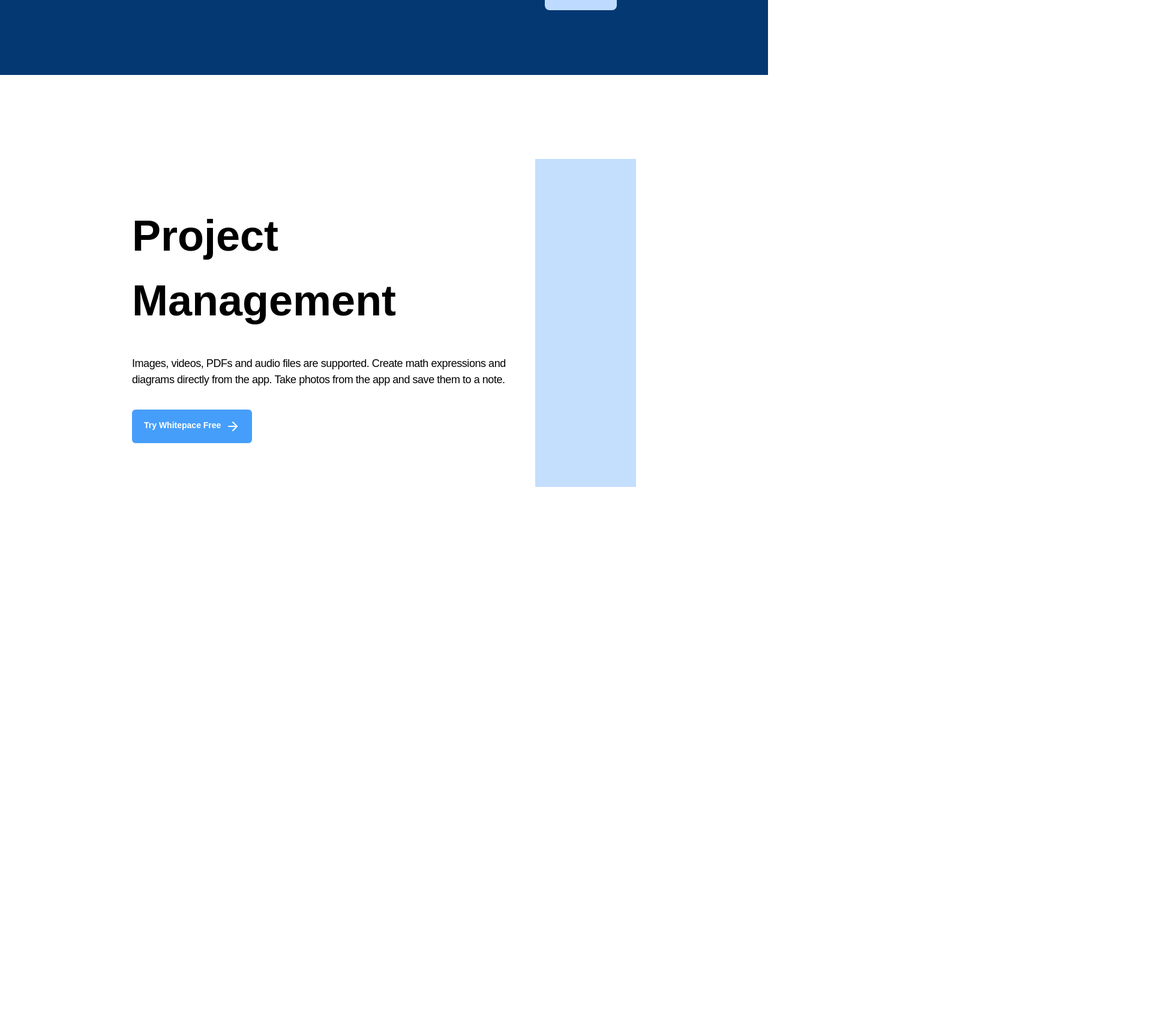
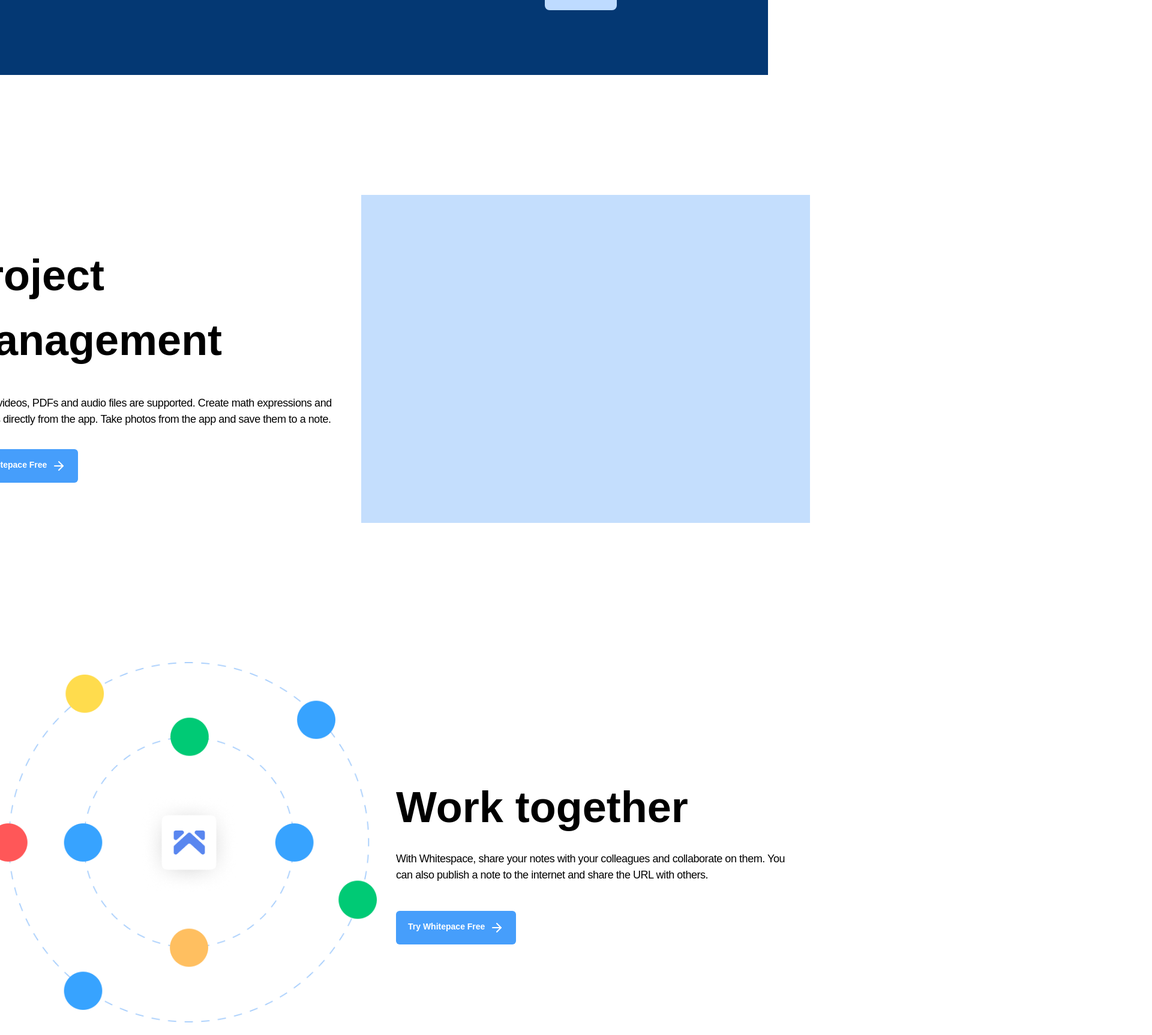
Before and after one commit to joshuaolatunji/Whitespace, a React (Vite) app: page / in a window 1280 px wide. Shown: the part 800-2526 px from the top of the page at 60% size, 1920 px wide, since content can reach past the window. Built offline with nearby package versions, Linux system fonts and the light colour scheme.

Commit message:
New Commit

```diff
--- a/src/App.tsx
+++ b/src/App.tsx
@@ -26,7 +26,7 @@
       <Hero />
       {/* <ProjectManagement /> */}
       <WorkManagement />
-      <WorkTogether />
+      {/* <WorkTogether /> */}
       <ExtensionBanner />
       <Customise />
       <Pricing />
--- a/src/components/ExtensionBanner/ExtensionBanner.tsx
+++ b/src/components/ExtensionBanner/ExtensionBanner.tsx
@@ -1,19 +1,19 @@
 function ExtensionBanner() {
   return (
-    <section className="bg-[#043873] py-20 px-6">
-      <div className="max-w-7xl mx-auto flex items-center justify-between gap-10">
-        <div className="text-white max-w-md">
-          <h2 className="text-3xl font-bold mb-4 ml-25">
+    <section className="bg-nav-bg w-[1921px] h-189.75 p-6">
+      <div className="flex flex-col lg:flex-row md:flex-row items-center justify-center lg:justify-evenly gap-10 px-55 py-35">
+        <div className="text-white  gap-5 max-w-174.25 max-h-73.5 justify-center mb-25">
+          <h1 className="text-[72px] w-174.25 h-21.75 font-bold mb-12">
             Use as Extension
-          </h2>
-          <p className="text-blue-100 mb-6 ml-25">
+          </h1>
+          <p className="text-[18px] w-174.25 h-15 font-light mb-5">
             Use the web clipper extension, available on Chrome and Firefox, to save web pages or take screenshots as notes.
           </p>
-          <button className="bg-blue-500 text-white px-5 py-3 rounded-md font-medium ml-25">
+          <button className="bg-blue-500 text-white px-5 py-3 rounded-md font-medium">
             Let's Go
           </button>
         </div>
-        <div className="bg-blue-200 w-[420px] h-[280px] rounded-md" />
+        <div className="bg-blue-200 w-105 h-70 rounded-md" />
       </div>
     </section>
   );
--- a/src/components/Hero/Hero.tsx
+++ b/src/components/Hero/Hero.tsx
@@ -10,8 +10,7 @@
         <div className="text-white gap-5 max-w-164 max-h-59.5 justify-center mb-25">
 
           <h1 className="text-[64px] w-164 h-38.5 font-bold mb-12">Get More Done with whitepace</h1>
-
-          <p className="text-[18px] w-164 h-15 font-light mb-16">
+          <p className="text-[18px] w-164 h-15 font-light mb-5">
             Project management software that enables your team to collaborate, plan, analyze and manage everyday tasks
           </p>
 
--- a/src/components/WorkManagement/WorkManagement.tsx
+++ b/src/components/WorkManagement/WorkManagement.tsx
@@ -6,42 +6,49 @@
 function WorkManagement() {
     return (
         <section className="bg-white h-[1588px] w-full ">
-            <div className="flex lg:flex-row flex-col items-center justify-center lg:justify-evenly px-55 py-35">
+            <div className="flex flex-col items-center mt-50">
 
-                <div className="text-black ">
+                <div className="flex flex-col lg:flex-row md:flex-row">
+                    <div className="text-black mt-20 ">
                     <h1 className="text-[72px] font-bold w-2xl h-43.5 mb-20">
                         Project Management
                     </h1>
 
-                    <p className="text-[18px] font-light w-2xl h-22.5 tracking-tight ">
+                    <p className="text-[18px] font-light w-2xl h-22.5 tracking-tight">
                         Images, videos, PDFs and audio files are supported. Create math expressions and diagrams directly from the app. Take photos from the app and save them to a note.
                     </p>
 
                     <Button />
 
-                </div>
+                    </div>
 
-                <div className="bg-[#C4DEFD] w-187 h-136.75">
+                    <div className="bg-[#C4DEFD] w-187 h-136.75" />
 
                 </div>
 
-                {/* <div className="text-black ">
 
-                    <div className=" w-177.5 h-165.25">
+                <div className="flex flex-col lg:flex-row md:flex-row mt-50">
+
+                    <div className=" w-177.5 h-165.25 p-8">
                         <img src={image} alt="" />
                     </div>
 
-                    <h1 className="text-[72px] font-bold w-2xl h-43.5 mb-20">
-                        Project Management
+                    <div className="text-black mt-55 ">
+                    <h1 className="text-[72px] font-bold w-167.5 h-21.75 mb-10">
+                        Work together
                     </h1>
 
-                    <p className="text-[18px] font-light w-2xl h-22.5 tracking-tight ">
-                        Images, videos, PDFs and audio files are supported. Create math expressions and diagrams directly from the app. Take photos from the app and save them to a note.
+                    <p className="text-[18px] font-light w-167.5 h-15 tracking-tight mb-10">
+                        With Whitespace, share your notes with your colleagues and collaborate on them. You can also publish a note to the internet and share the URL with others.
                     </p>
 
                     <Button />
 
-                </div> */}
+                    </div>
+
+
+                </div>
+
 
 
             </div>
```
